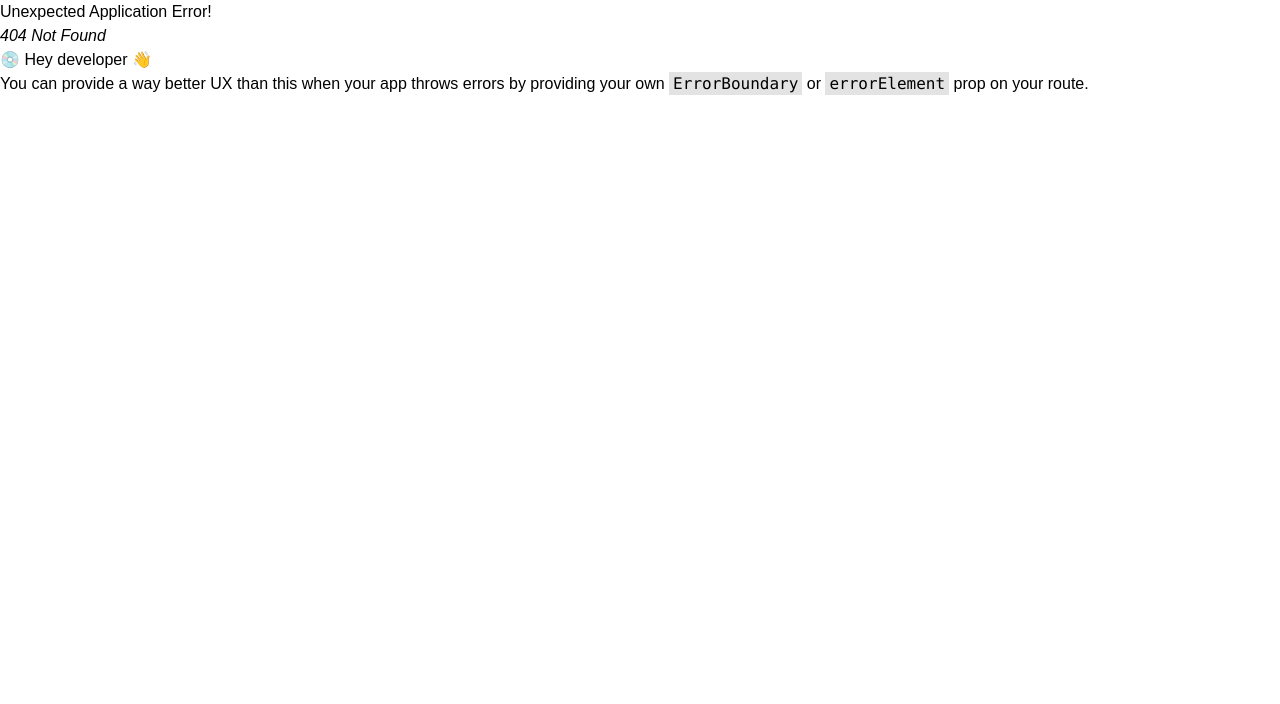
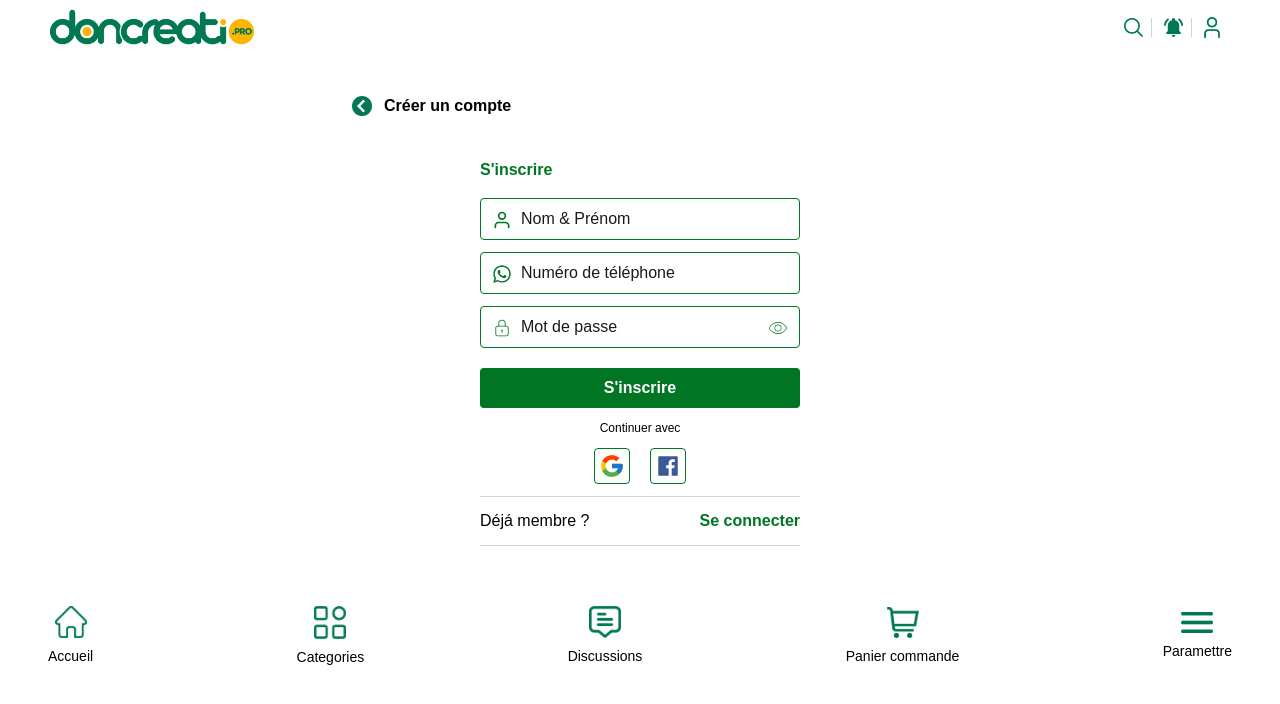
Before and after one commit to JoshuaDeveloper25/client-kbenanos-fiverr, a React (Vite) app: page /create-account in a window 1280 px wide. Before the commit this address had no page. Shown: the top 704 px of the page. Built offline with nearby package versions, Linux system fonts and the light colour scheme.

Commit message:
Create Account Page Created

```diff
--- a/src/main.jsx
+++ b/src/main.jsx
@@ -9,6 +9,7 @@ import Root from "./pages/Root";
 import Home from "./pages/Home/Home";
 import ProductDetail from "./pages/ProductDetail/ProductDetail";
 import Connection from "./pages/Connection/Connection";
+import CreateAccount from "./pages/CreateAccount/CreateAccount";
 
 const router = createBrowserRouter([
   {
@@ -29,6 +30,11 @@ const router = createBrowserRouter([
         path: "/connection",
         element: <Connection />,
       },
+
+      {
+        path: "/create-account",
+        element: <CreateAccount />,
+      },
     ],
   },
 ]);
--- /dev/null
+++ b/src/pages/CreateAccount/CreateAccount.jsx
@@ -0,0 +1,12 @@
+import Section1 from "./components/Section1";
+
+const CreateAccount = () => {
+  return (
+    <>
+      {/* Créer un compte */}
+      <Section1 />
+    </>
+  );
+};
+
+export default CreateAccount;
--- /dev/null
+++ b/src/pages/CreateAccount/components/Section1.jsx
@@ -0,0 +1,98 @@
+import { FcGoogle } from "react-icons/fc";
+
+import { FiUser } from "react-icons/fi";
+import { RiFacebookBoxFill } from "react-icons/ri";
+import { FaWhatsapp } from "react-icons/fa";
+import { PiEyeThin } from "react-icons/pi";
+import { CiLock } from "react-icons/ci";
+
+import { Link } from "react-router-dom";
+
+import arrowDownIcon from "../../../../images/arrow-down.png";
+
+const Section1 = () => {
+  return (
+    <div className="container-page container px-3 py-2 mt-8">
+      <div className="max-w-xl md:mx-auto mx-0 mb-10">
+        {/* Back page icon */}
+        <div className="flex items-center gap-3">
+          <Link to={`/`}>
+            <img
+              loading="lazy"
+              decoding="async"
+              className="w-5 rotate-90"
+              src={arrowDownIcon}
+              alt="Arrow Down"
+            />
+          </Link>
+          <div>
+            <h3 className="font-bold">Créer un compte</h3>
+          </div>
+        </div>
+      </div>
+
+      <form className="max-w-80 mx-auto mb-10">
+        <h3 className="text-primary-green font-bold mb-4">S'inscrire</h3>
+
+        <div className="relative mb-3">
+          <input
+            type="tel"
+            className="border border-primary-green rounded placeholder-black/90 outline-none w-full px-10 py-2"
+            placeholder="Nom & Prénom"
+          />
+          <FiUser className="text-primary-green absolute top-3 left-3 text-xl" />
+        </div>
+
+        <div className="relative mb-3">
+          <input
+            type="tel"
+            className="border border-primary-green rounded placeholder-black/90 outline-none w-full px-10 py-2"
+            placeholder="Numéro de téléphone"
+          />
+          <FaWhatsapp className="text-primary-green absolute top-3 left-3 text-xl" />
+        </div>
+
+        <div className="relative mb-5">
+          <input
+            type="password"
+            className="border border-primary-green rounded placeholder-black/90 outline-none w-full px-10 py-2"
+            placeholder="Mot de passe"
+          />
+          <CiLock className="text-primary-green absolute top-3 left-3 text-xl" />
+          <PiEyeThin className="text-primary-green absolute top-3 right-3 text-xl" />
+        </div>
+
+        <button
+          className="text-center py-2 w-full rounded text-white font-bold bg-primary-green"
+          type="button"
+        >
+          S'inscrire
+        </button>
+
+        <p className="text-xs text-center my-3">Continuer avec</p>
+
+        <div className="flex justify-center gap-5">
+          <button type="button">
+            <FcGoogle className="text-4xl border border-primary-green p-1 rounded" />
+          </button>
+
+          <button type="button">
+            <RiFacebookBoxFill className="text-[#3b5998] text-4xl border border-primary-green p-1 rounded" />
+          </button>
+        </div>
+
+        <div className="flex justify-between mt-3 py-3 border-t border-b border-gray-300">
+          <div>
+            <p>Déjá membre ?</p>
+          </div>
+
+          <div>
+            <p className="text-primary-green font-bold">Se connecter</p>
+          </div>
+        </div>
+      </form>
+    </div>
+  );
+};
+
+export default Section1;
```
